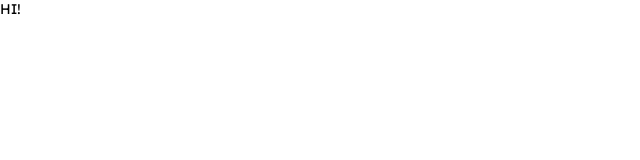
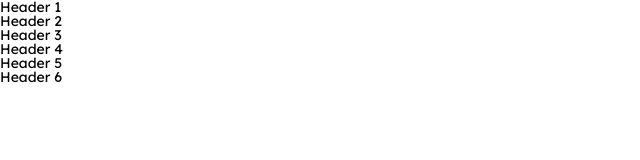
Before and after one commit to ArjenPostma/fstr, a website: page demo/index.html in a window 1280 px wide. Shown: the whole page, without its empty margins (0-640 px from the left). Drawn offline with nearby package versions, Linux system fonts and the light colour scheme; files that its build step writes are made by us from their sources.

Commit message:
Added a reset

```diff
--- a/demo/index.html
+++ b/demo/index.html
@@ -9,6 +9,11 @@
     <title>Home page</title>
 </head>
 <body>
-HI!
+<h1>Header 1</h1>
+<h2>Header 2</h2>
+<h3>Header 3</h3>
+<h4>Header 4</h4>
+<h5>Header 5</h5>
+<h6>Header 6</h6>
 </body>
 </html>
--- a/scss/reset.scss
+++ b/scss/reset.scss
@@ -1,5 +1,49 @@
+html, body, div, span, applet, object, iframe,
+h1, h2, h3, h4, h5, h6, p, blockquote, pre,
+a, abbr, acronym, address, big, cite, code,
+del, dfn, em, img, ins, kbd, q, s, samp,
+small, strike, strong, sub, sup, tt, var,
+b, u, i, center,
+dl, dt, dd, ol, ul, li,
+fieldset, form, label, legend,
+table, caption, tbody, tfoot, thead, tr, th, td,
+article, aside, canvas, details, embed,
+figure, figcaption, footer, header, hgroup,
+menu, nav, output, ruby, section, summary,
+time, mark, audio, video {
+    margin: 0;
+    padding: 0;
+    border: 0;
+    font: inherit;
+    font-size: 100%;
+    vertical-align: baseline;
+}
+
+/* HTML5 display-role reset for older browsers */
+article, aside, details, figcaption, figure,
+footer, header, hgroup, menu, nav, section {
+    display: block;
+}
+
 html, body {
     box-sizing: border-box;
-    margin: 0;
-    padding: 0;
+    line-height: 1;
 }
+
+ol, ul {
+    list-style: none;
+}
+
+blockquote, q {
+    quotes: none;
+}
+
+blockquote:before, blockquote:after,
+q:before, q:after {
+    content: '';
+}
+
+table {
+    border-collapse: collapse;
+    border-spacing: 0;
+}
```
